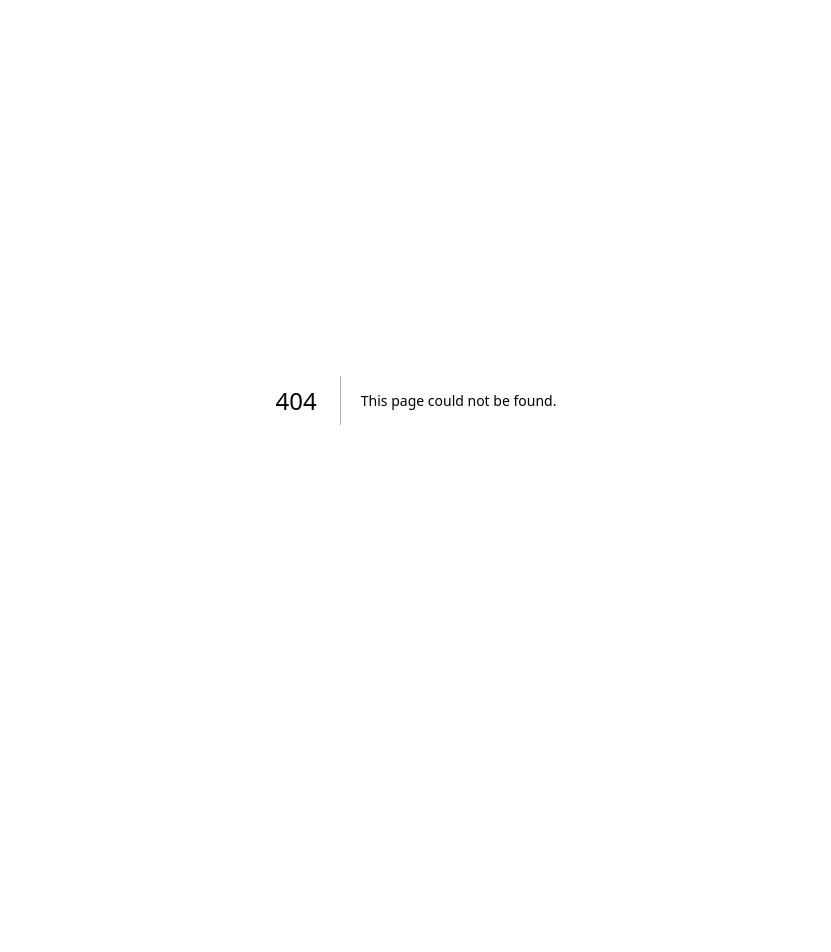
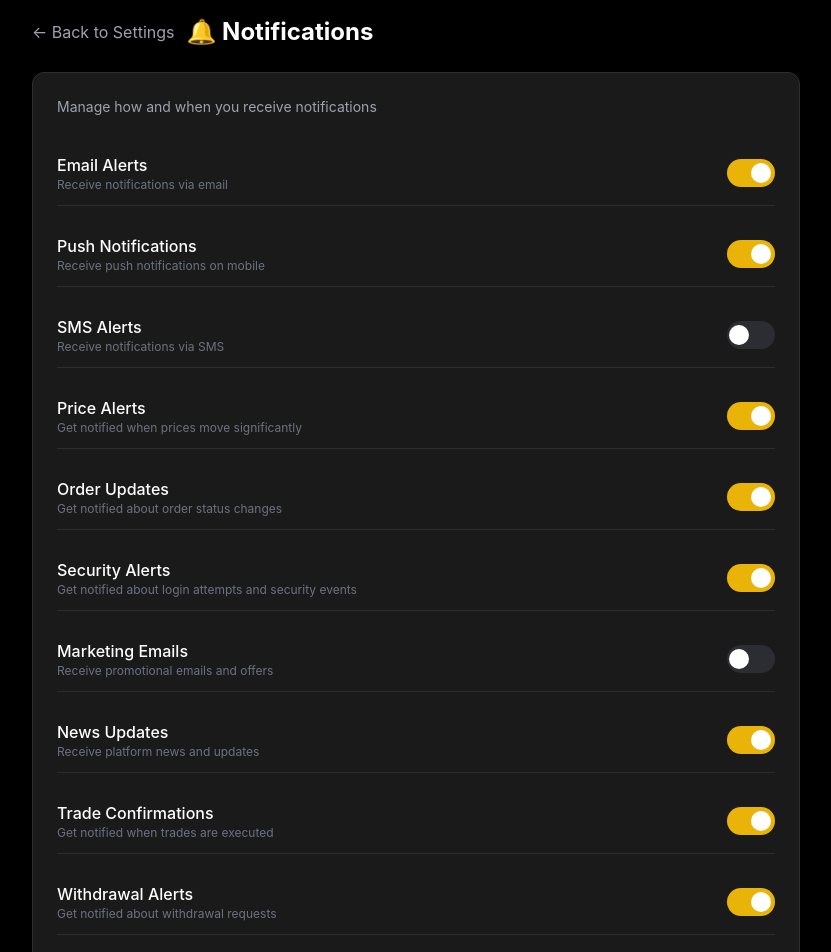
Before and after one commit to Cashipro/cashipro, a Next.js app in the folder apps/web/: page /settings/notifications in a window 1280 px wide. Before the commit this address had no page. Shown: the top 952 px of the page, without its empty margins (224-1055 px from the left). Before the commit the page ends 800 px from the top, so only its background shows below. Built offline with nearby package versions, Linux system fonts and the light colour scheme.

Commit message:
Add Notifications settings page component

```diff
--- /dev/null
+++ b/apps/web/src/app/settings/notifications/page.tsx
@@ -0,0 +1,227 @@
+"use client";
+
+import { useState } from "react";
+import Link from "next/link";
+
+export default function NotificationsPage() {
+  const [settings, setSettings] = useState({
+    emailAlerts: true,
+    pushNotifications: true,
+    smsAlerts: false,
+    priceAlerts: true,
+    orderUpdates: true,
+    securityAlerts: true,
+    marketingEmails: false,
+    newsUpdates: true,
+    tradeConfirmations: true,
+    withdrawalAlerts: true,
+  });
+
+  const toggle = (key: keyof typeof settings) => {
+    setSettings((prev) => ({ ...prev, [key]: !prev[key] }));
+  };
+
+  return (
+    <div className="min-h-screen bg-black p-4">
+      <div className="max-w-3xl mx-auto space-y-6">
+        {/* Header */}
+        <div className="flex items-center gap-3">
+          <Link href="/settings" className="text-gray-400 hover:text-white">← Back to Settings</Link>
+          <h1 className="text-2xl font-bold text-white">🔔 Notifications</h1>
+        </div>
+
+        <div className="bg-[#1a1a1a] rounded-xl border border-[#2b2d33] p-6 space-y-6">
+          <p className="text-sm text-gray-400">Manage how and when you receive notifications</p>
+
+          {/* Notification Categories */}
+          <div className="space-y-4">
+            {/* Email Alerts */}
+            <div className="flex items-center justify-between py-3 border-b border-[#2b2d33]">
+              <div>
+                <p className="text-white font-medium">Email Alerts</p>
+                <p className="text-xs text-gray-500">Receive notifications via email</p>
+              </div>
+              <button
+                onClick={() => toggle("emailAlerts")}
+                className={`w-12 h-7 rounded-full transition ${
+                  settings.emailAlerts ? "bg-yellow-500" : "bg-[#2b2d33]"
+                }`}
+              >
+                <div className={`w-5 h-5 bg-white rounded-full transition transform ${
+                  settings.emailAlerts ? "translate-x-6" : "translate-x-0.5"
+                }`} />
+              </button>
+            </div>
+
+            {/* Push Notifications */}
+            <div className="flex items-center justify-between py-3 border-b border-[#2b2d33]">
+              <div>
+                <p className="text-white font-medium">Push Notifications</p>
+                <p className="text-xs text-gray-500">Receive push notifications on mobile</p>
+              </div>
+              <button
+                onClick={() => toggle("pushNotifications")}
+                className={`w-12 h-7 rounded-full transition ${
+                  settings.pushNotifications ? "bg-yellow-500" : "bg-[#2b2d33]"
+                }`}
+              >
+                <div className={`w-5 h-5 bg-white rounded-full transition transform ${
+                  settings.pushNotifications ? "translate-x-6" : "translate-x-0.5"
+                }`} />
+              </button>
+            </div>
+
+            {/* SMS Alerts */}
+            <div className="flex items-center justify-between py-3 border-b border-[#2b2d33]">
+              <div>
+                <p className="text-white font-medium">SMS Alerts</p>
+                <p className="text-xs text-gray-500">Receive notifications via SMS</p>
+              </div>
+              <button
+                onClick={() => toggle("smsAlerts")}
+                className={`w-12 h-7 rounded-full transition ${
+                  settings.smsAlerts ? "bg-yellow-500" : "bg-[#2b2d33]"
+                }`}
+              >
+                <div className={`w-5 h-5 bg-white rounded-full transition transform ${
+                  settings.smsAlerts ? "translate-x-6" : "translate-x-0.5"
+                }`} />
+              </button>
+            </div>
+
+            {/* Price Alerts */}
+            <div className="flex items-center justify-between py-3 border-b border-[#2b2d33]">
+              <div>
+                <p className="text-white font-medium">Price Alerts</p>
+                <p className="text-xs text-gray-500">Get notified when prices move significantly</p>
+              </div>
+              <button
+                onClick={() => toggle("priceAlerts")}
+                className={`w-12 h-7 rounded-full transition ${
+                  settings.priceAlerts ? "bg-yellow-500" : "bg-[#2b2d33]"
+                }`}
+              >
+                <div className={`w-5 h-5 bg-white rounded-full transition transform ${
+                  settings.priceAlerts ? "translate-x-6" : "translate-x-0.5"
+                }`} />
+              </button>
+            </div>
+
+            {/* Order Updates */}
+            <div className="flex items-center justify-between py-3 border-b border-[#2b2d33]">
+              <div>
+                <p className="text-white font-medium">Order Updates</p>
+                <p className="text-xs text-gray-500">Get notified about order status changes</p>
+              </div>
+              <button
+                onClick={() => toggle("orderUpdates")}
+                className={`w-12 h-7 rounded-full transition ${
+                  settings.orderUpdates ? "bg-yellow-500" : "bg-[#2b2d33]"
+                }`}
+              >
+                <div className={`w-5 h-5 bg-white rounded-full transition transform ${
+                  settings.orderUpdates ? "translate-x-6" : "translate-x-0.5"
+                }`} />
+              </button>
+            </div>
+
+            {/* Security Alerts */}
+            <div className="flex items-center justify-between py-3 border-b border-[#2b2d33]">
+              <div>
+                <p className="text-white font-medium">Security Alerts</p>
+                <p className="text-xs text-gray-500">Get notified about login attempts and security events</p>
+              </div>
+              <button
+                onClick={() => toggle("securityAlerts")}
+                className={`w-12 h-7 rounded-full transition ${
+                  settings.securityAlerts ? "bg-yellow-500" : "bg-[#2b2d33]"
+                }`}
+              >
+                <div className={`w-5 h-5 bg-white rounded-full transition transform ${
+                  settings.securityAlerts ? "translate-x-6" : "translate-x-0.5"
+                }`} />
+              </button>
+            </div>
+
+            {/* Marketing Emails */}
+            <div className="flex items-center justify-between py-3 border-b border-[#2b2d33]">
+              <div>
+                <p className="text-white font-medium">Marketing Emails</p>
+                <p className="text-xs text-gray-500">Receive promotional emails and offers</p>
+              </div>
+              <button
+                onClick={() => toggle("marketingEmails")}
+                className={`w-12 h-7 rounded-full transition ${
+                  settings.marketingEmails ? "bg-yellow-500" : "bg-[#2b2d33]"
+                }`}
+              >
+                <div className={`w-5 h-5 bg-white rounded-full transition transform ${
+                  settings.marketingEmails ? "translate-x-6" : "translate-x-0.5"
+                }`} />
+              </button>
+            </div>
+
+            {/* News Updates */}
+            <div className="flex items-center justify-between py-3 border-b border-[#2b2d33]">
+              <div>
+                <p className="text-white font-medium">News Updates</p>
+                <p className="text-xs text-gray-500">Receive platform news and updates</p>
+              </div>
+              <button
+                onClick={() => toggle("newsUpdates")}
+                className={`w-12 h-7 rounded-full transition ${
+                  settings.newsUpdates ? "bg-yellow-500" : "bg-[#2b2d33]"
+                }`}
+              >
+                <div className={`w-5 h-5 bg-white rounded-full transition transform ${
+                  settings.newsUpdates ? "translate-x-6" : "translate-x-0.5"
+                }`} />
+              </button>
+            </div>
+
+            {/* Trade Confirmations */}
+            <div className="flex items-center justify-between py-3 border-b border-[#2b2d33]">
+              <div>
+                <p className="text-white font-medium">Trade Confirmations</p>
+                <p className="text-xs text-gray-500">Get notified when trades are executed</p>
+              </div>
+              <button
+                onClick={() => toggle("tradeConfirmations")}
+                className={`w-12 h-7 rounded-full transition ${
+                  settings.tradeConfirmations ? "bg-yellow-500" : "bg-[#2b2d33]"
+                }`}
+              >
+                <div className={`w-5 h-5 bg-white rounded-full transition transform ${
+                  settings.tradeConfirmations ? "translate-x-6" : "translate-x-0.5"
+                }`} />
+              </button>
+            </div>
+
+            {/* Withdrawal Alerts */}
+            <div className="flex items-center justify-between py-3 border-b border-[#2b2d33]">
+              <div>
+                <p className="text-white font-medium">Withdrawal Alerts</p>
+                <p className="text-xs text-gray-500">Get notified about withdrawal requests</p>
+              </div>
+              <button
+                onClick={() => toggle("withdrawalAlerts")}
+                className={`w-12 h-7 rounded-full transition ${
+                  settings.withdrawalAlerts ? "bg-yellow-500" : "bg-[#2b2d33]"
+                }`}
+              >
+                <div className={`w-5 h-5 bg-white rounded-full transition transform ${
+                  settings.withdrawalAlerts ? "translate-x-6" : "translate-x-0.5"
+                }`} />
+              </button>
+            </div>
+          </div>
+
+          {/* Save Button */}
+          <button className="w-full py-3 bg-yellow-500 text-black font-bold rounded-xl hover:bg-yellow-400 transition">
+            Save Notification Settings
+          </button>
+        </div>
+      </div>
+    </div>
+  );
+}
```
